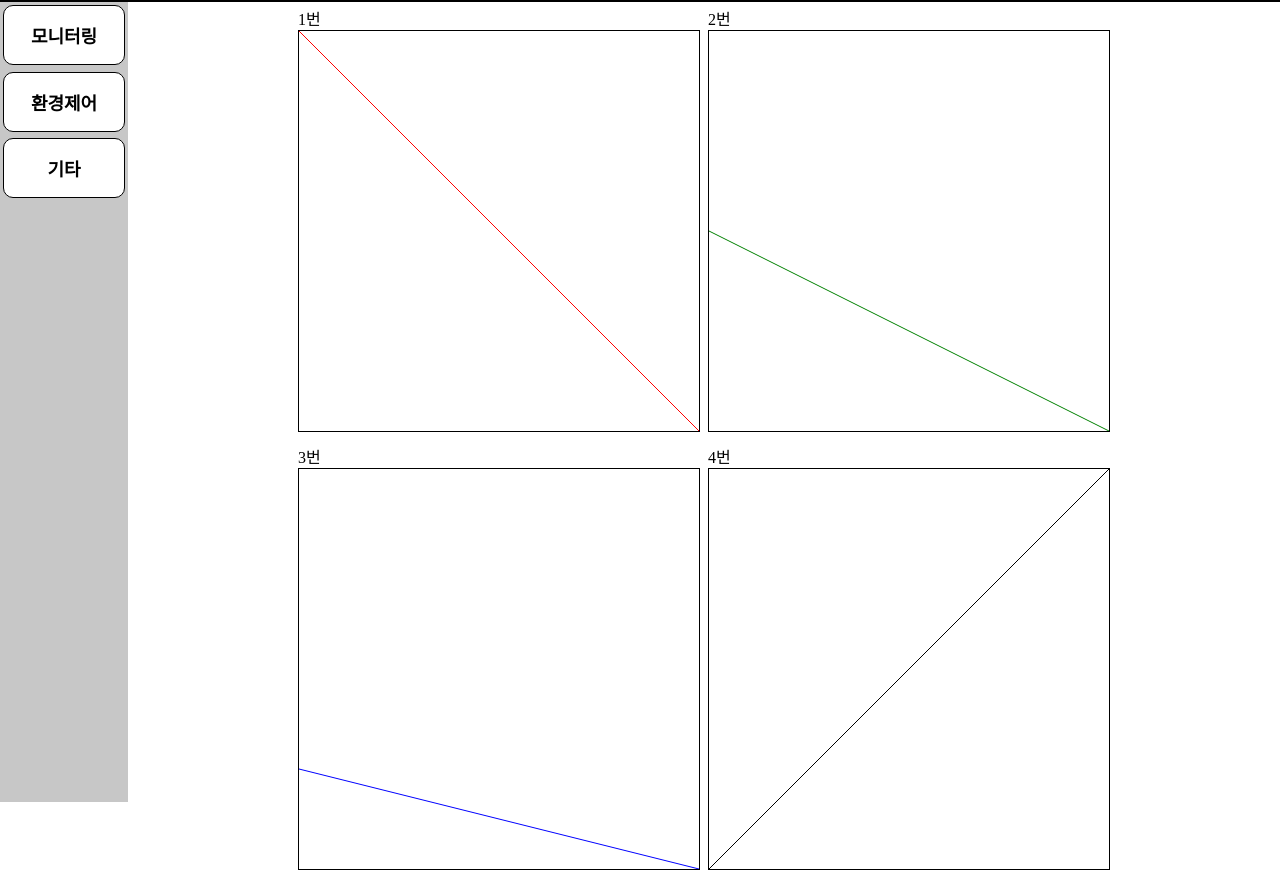
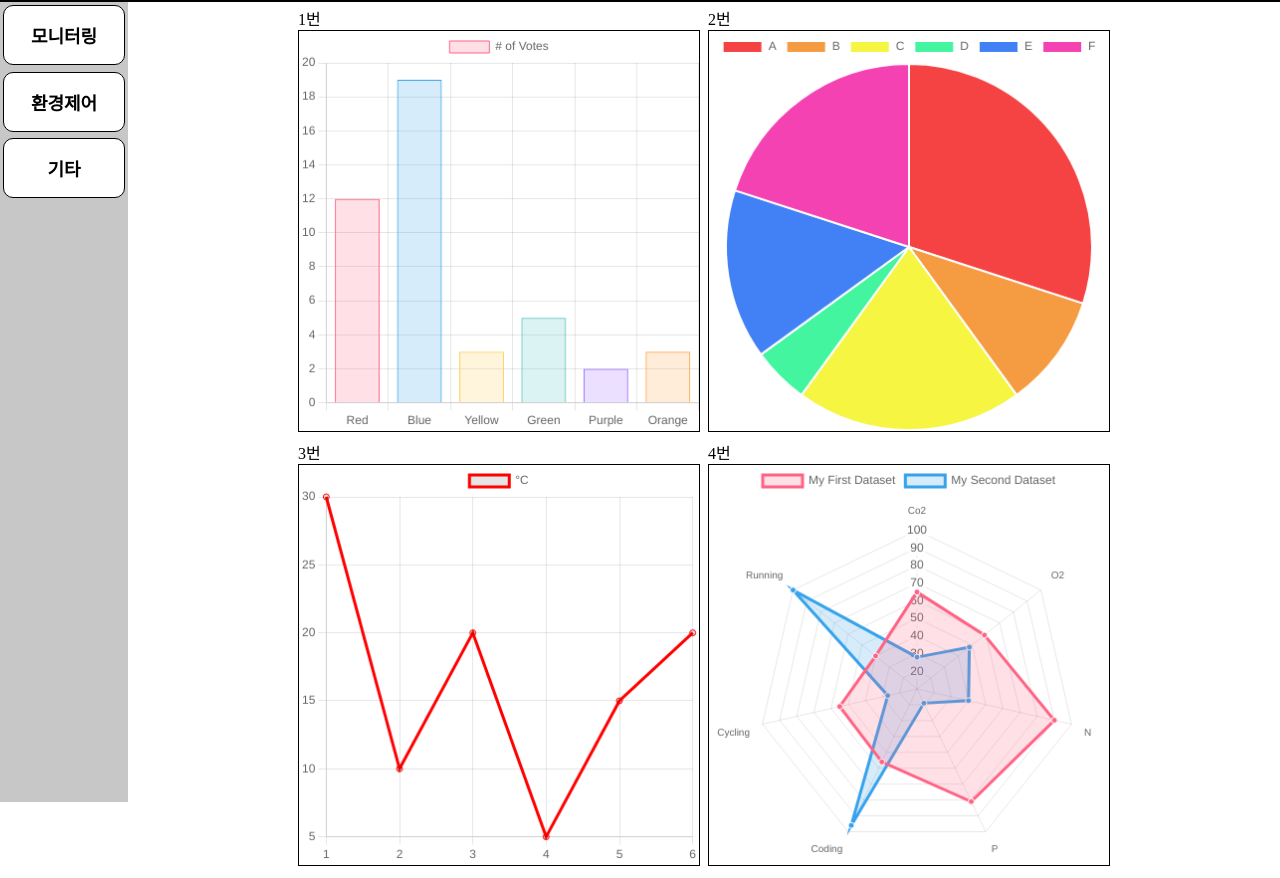
Before and after one commit to ej-rarus/SF-Mark1, a plain HTML site: page index.html in a window 1280 px wide. Shown: the part 38-916 px from the top of the page. Drawn offline with nearby package versions, Linux system fonts and the light colour scheme.

Commit message:
chart.js 추가함 240903

```diff
--- a/index.html
+++ b/index.html
@@ -4,8 +4,10 @@
     <meta charset="UTF-8">
     <meta name="viewport" content="width=device-width, initial-scale=1.0">
     <link rel="stylesheet" href="./style.css">
-    <link rel="icon" href="favicon.ico">
+    <link rel="icon" href="./favicon.ico">
     <title>스마트팜 대시보드</title>
+    <script src="https://cdn.jsdelivr.net/npm/chart.js@3.7.1/dist/chart.min.js"></script>
+
 </head>
 <body>
     <div class="nav">
@@ -50,32 +52,115 @@
     </div>
 
     <script>
-        var c = document.getElementById("myCanvas1");
-        var ctx = c.getContext("2d");
-        ctx.strokeStyle = "red";
-        ctx.moveTo(0, 0);
-        ctx.lineTo(400, 400);
-        ctx.stroke();
+        var ctx = document.getElementById('myCanvas1').getContext('2d');
+        var myChart = new Chart(ctx, {
+            type: 'bar',
+            data: {
+                labels: ['Red', 'Blue', 'Yellow', 'Green', 'Purple', 'Orange'],
+                datasets: [{
+                    label: '# of Votes',
+                    data: [12, 19, 3, 5, 2, 3],
+                    backgroundColor: [
+                        'rgba(255, 99, 132, 0.2)',
+                        'rgba(54, 162, 235, 0.2)',
+                        'rgba(255, 206, 86, 0.2)',
+                        'rgba(75, 192, 192, 0.2)',
+                        'rgba(153, 102, 255, 0.2)',
+                        'rgba(255, 159, 64, 0.2)'
+                    ],
+                    borderColor: [
+                        'rgba(255, 99, 132, 1)',
+                        'rgba(54, 162, 235, 1)',
+                        'rgba(255, 206, 86, 1)',
+                        'rgba(75, 192, 192, 1)',
+                        'rgba(153, 102, 255, 1)',
+                        'rgba(255, 159, 64, 1)'
+                    ],
+                    borderWidth: 1
+                }]
+            },
+            options: {
+                scales: {
+                    y: {
+                        beginAtZero: true
+                    }
+                }
+            }
+        });
 
-        var c = document.getElementById("myCanvas2");
-        var ctx = c.getContext("2d");
-        ctx.strokeStyle = "green";
-        ctx.moveTo(0, 200);
-        ctx.lineTo(400, 400);
-        ctx.stroke();
+        var ctx = document.getElementById('myCanvas2').getContext('2d');
+        var myChart = new Chart(ctx, {
+            type: 'pie',
+            data: {
+                labels: ['A', 'B', 'C', 'D', 'E', 'F' ],
+                datasets: [{
+                    data: [30, 10, 20, 5, 15, 20],
+                    backgroundColor: ['#f54242', '#f59b42', '#f5f542', '#42f59e', '#4281f5', '#f542b3']
+                }]
+            },
 
-        var c = document.getElementById("myCanvas3");
-        var ctx = c.getContext("2d");
-        ctx.strokeStyle = "blue";
-        ctx.moveTo(0, 300);
-        ctx.lineTo(400, 400);
-        ctx.stroke();
+        });
 
-        var c = document.getElementById("myCanvas4");
-        var ctx = c.getContext("2d");
-        ctx.moveTo(0, 400);
-        ctx.lineTo(400, 0);
-        ctx.stroke();
+        var ctx = document.getElementById('myCanvas3').getContext('2d');
+        var myChart = new Chart(ctx, {
+            type: 'line',
+            data: {
+                labels: ["1", "2", "3","4", "5", "6"],
+                datasets: [{
+                    label: "°C",
+                    data: [30, 10, 20, 5, 15, 20],
+                    fill: false,
+                    borderColor: 'red',
+                    tension:0
+                }]
+            },
+
+        });
+
+        var ctx = document.getElementById('myCanvas4').getContext('2d');
+        var myChart = new Chart(ctx, {
+            type: 'radar',
+            data: {
+                labels: [
+                    'Co2',
+                    'O2',
+                    'N',
+                    'P',
+                    'Coding',
+                    'Cycling',
+                    'Running'
+                ],
+                datasets: [{
+                    label: 'My First Dataset',
+                    data: [65, 59, 90, 81, 56, 55, 40],
+                    fill: true,
+                    backgroundColor: 'rgba(255, 99, 132, 0.2)',
+                    borderColor: 'rgb(255, 99, 132)',
+                    pointBackgroundColor: 'rgb(255, 99, 132)',
+                    pointBorderColor: '#fff',
+                    pointHoverBackgroundColor: '#fff',
+                    pointHoverBorderColor: 'rgb(255, 99, 132)'
+                }, {
+                    label: 'My Second Dataset',
+                    data: [28, 48, 40, 19, 96, 27, 100],
+                    fill: true,
+                    backgroundColor: 'rgba(54, 162, 235, 0.2)',
+                    borderColor: 'rgb(54, 162, 235)',
+                    pointBackgroundColor: 'rgb(54, 162, 235)',
+                    pointBorderColor: '#fff',
+                    pointHoverBackgroundColor: '#fff',
+                    pointHoverBorderColor: 'rgb(54, 162, 235)'
+                }]
+            },
+            options: {
+                elements: {
+                line: {
+                    borderWidth: 3
+                }
+                }
+            },
+
+        });
     </script>
 </body>
 </html>
```
